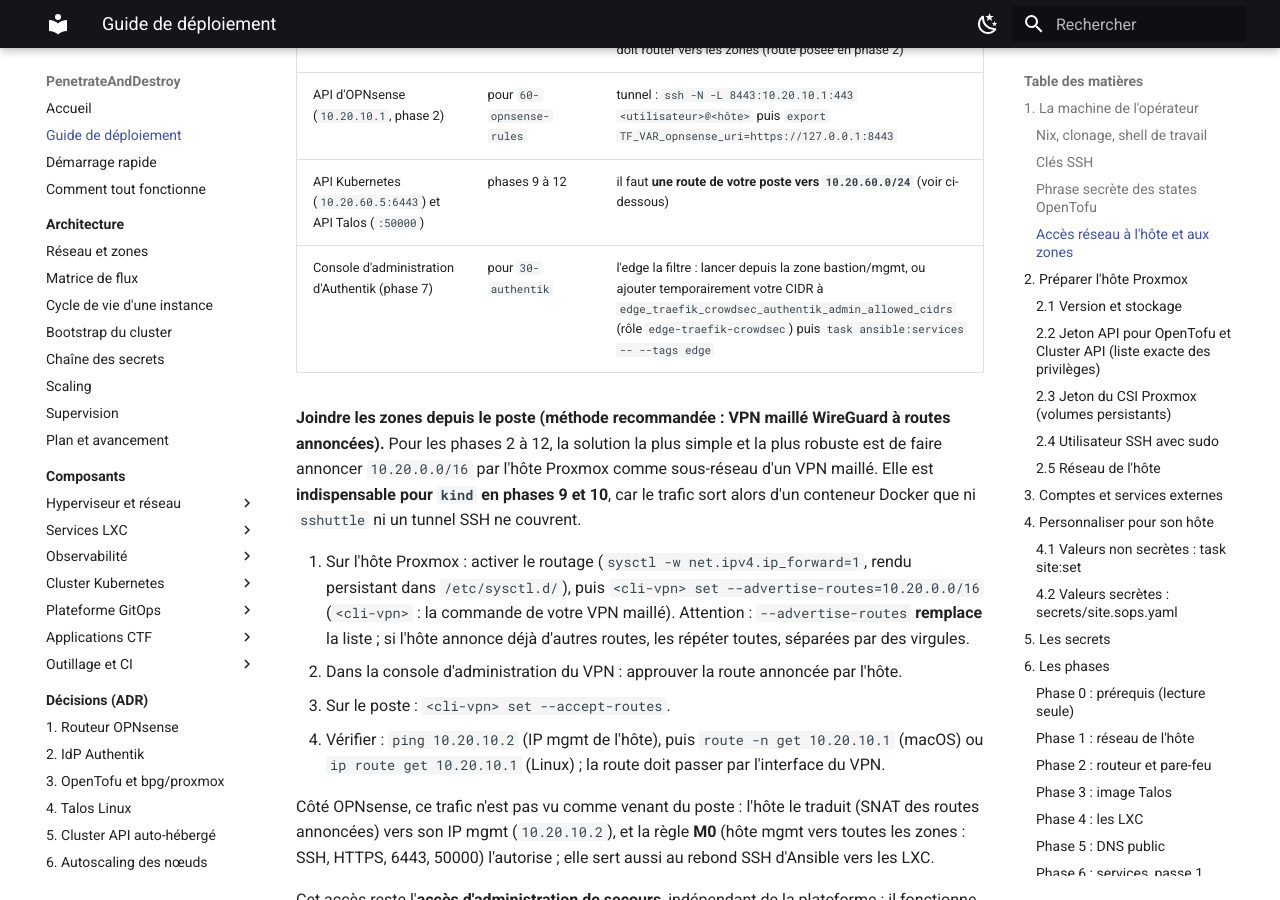
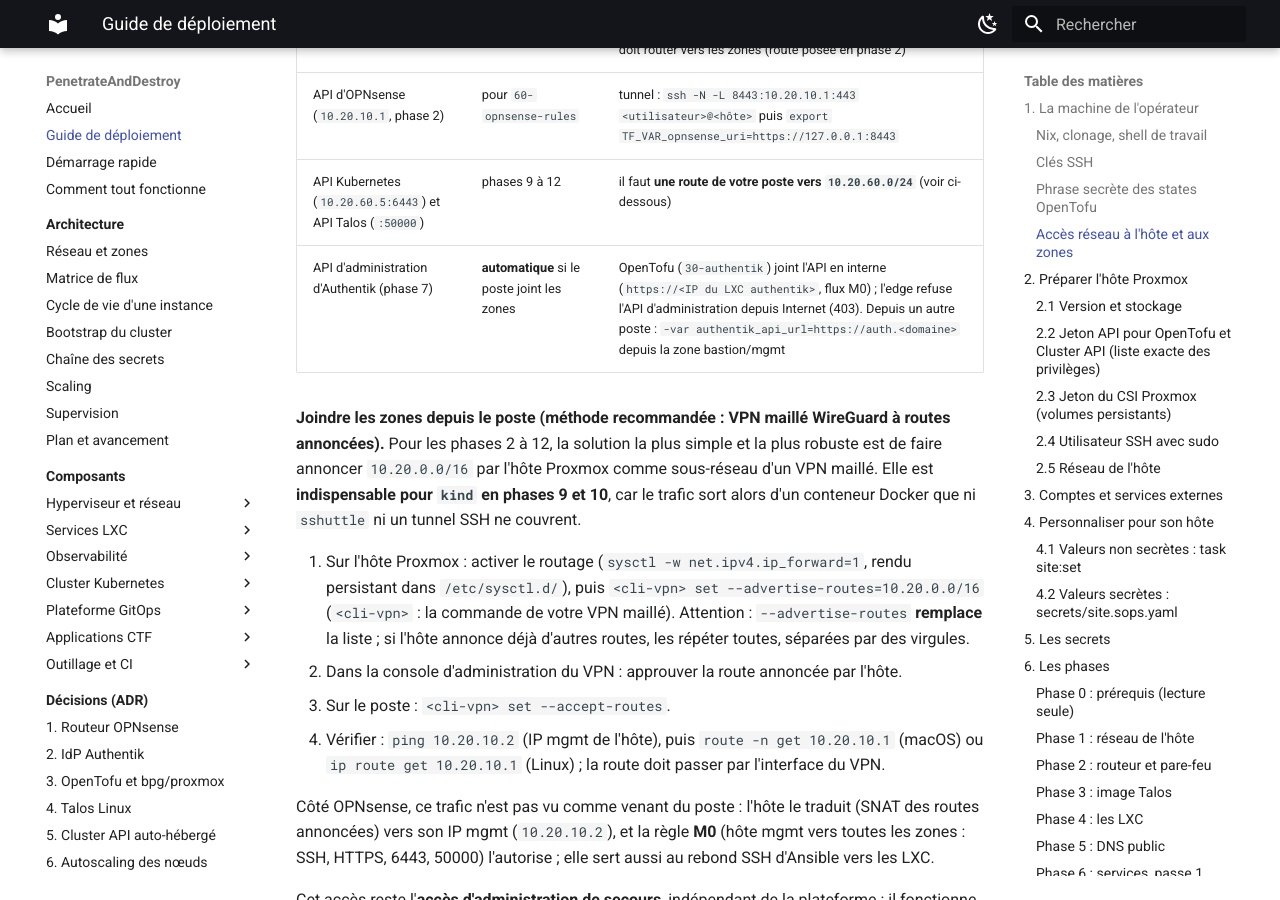
Before and after one commit to kim-tsr/penetrate-and-destroy, an MkDocs documentation site: the page built from docs/guide-deploiement.md, in a window 1280 px wide and 900 px high, scrolled down 3353 px. Built offline with MkDocs 1.6.1 and Material for MkDocs 9.7.7, drawn with Linux system fonts in a browser that asks for light colours.

Commit message:
fix(task): options de tofu non transmises aux sous-tâches (oidc-sync, netbird...) ; doc phase 7

```diff
--- a/docs/guide-deploiement.md
+++ b/docs/guide-deploiement.md
@@ -99,7 +99,7 @@
 | LXC (Ansible) | **automatique** | rebond SSH par l'hôte (`ProxyJump`), rien à configurer ; l'hôte doit router vers les zones (route posée en phase 2) |
 | API d'OPNsense (`10.20.10.1`, phase 2) | pour `60-opnsense-rules` | tunnel : `ssh -N -L 8443:10.20.10.1:443 <utilisateur>@<hôte>` puis `export TF_VAR_opnsense_uri=https://127.0.0.1:8443` |
 | API Kubernetes (`10.20.60.5:6443`) et API Talos (`:50000`) | phases 9 à 12 | il faut **une route de votre poste vers `10.20.60.0/24`** (voir ci-dessous) |
-| Console d'administration d'Authentik (phase 7) | pour `30-authentik` | l'edge la filtre : lancer depuis la zone bastion/mgmt, ou ajouter temporairement votre CIDR à `edge_traefik_crowdsec_authentik_admin_allowed_cidrs` (rôle `edge-traefik-crowdsec`) puis `task ansible:services -- --tags edge` |
+| API d'administration d'Authentik (phase 7) | **automatique** si le poste joint les zones | OpenTofu (`30-authentik`) joint l'API en interne (`https://<IP du LXC authentik>`, flux M0) ; l'edge refuse l'API d'administration depuis Internet (403). Depuis un autre poste : `-var authentik_api_url=https://auth.<domaine>` depuis la zone bastion/mgmt |
 
 **Joindre les zones depuis le poste (méthode recommandée : VPN maillé WireGuard à routes annoncées).** Pour les phases 2 à 12, la solution la plus simple et la plus
 robuste est de faire annoncer `10.20.0.0/16` par l'hôte Proxmox comme sous-réseau d'un VPN maillé. Elle est **indispensable pour `kind` en phases 9 et 10**, car
```
Also changed, not shown: Taskfile.yml (+9 -1 lines), 1 other file.
